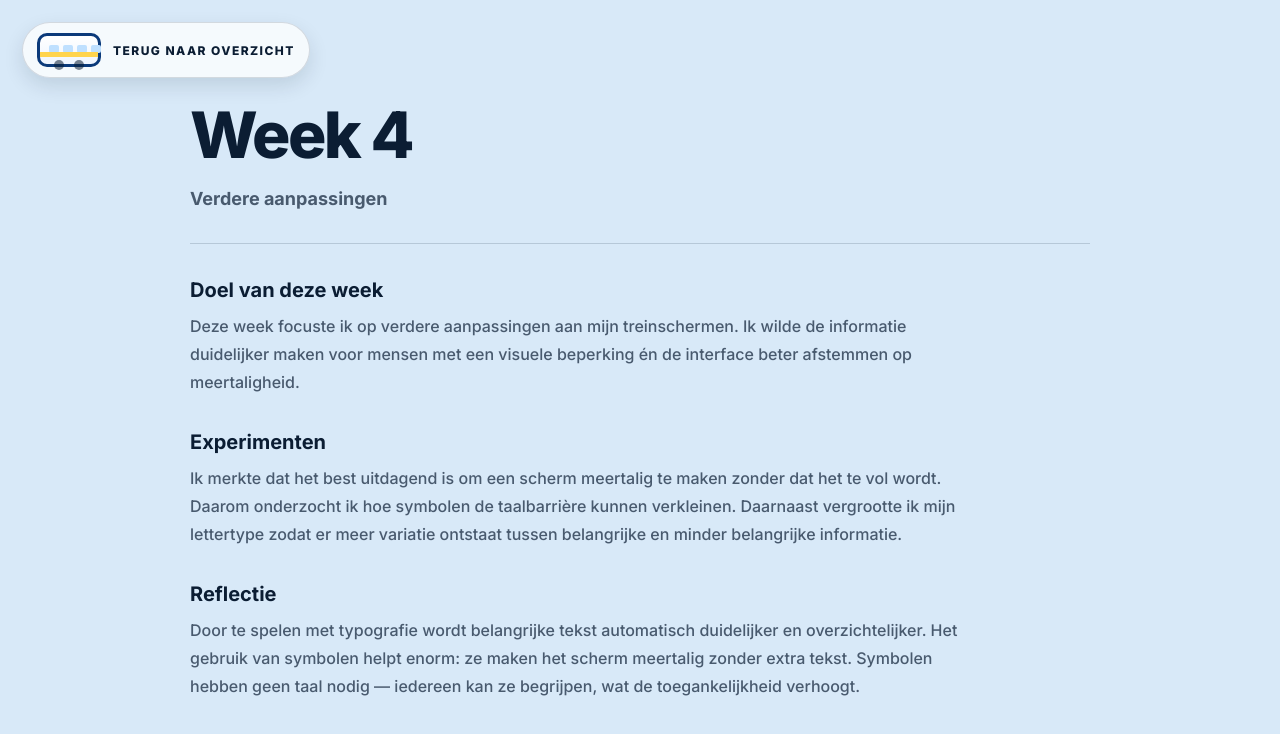
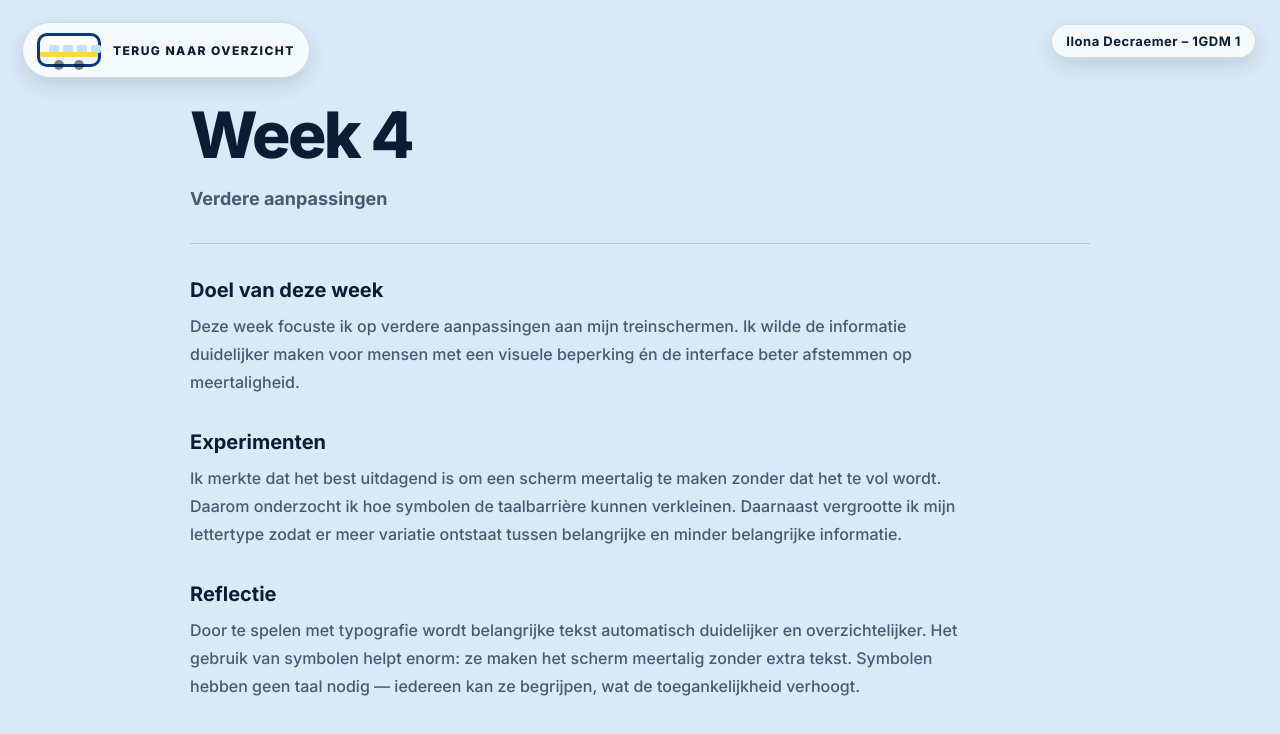
Before and after one commit to decraemerilona-netizen/projectdocs-IlonaD, a plain HTML site: page week4.html in a window 1280 px wide. Drawn offline with Linux system fonts and the light colour scheme.

Commit message:
Add fixed student info section to week4.html
Added a fixed student info section with styling.

```diff
--- a/week4.html
+++ b/week4.html
@@ -158,10 +158,34 @@
       color: var(--muted);
       max-width: 75ch;
     }
+   /* ===== STUDENT INFO ===== */
+  .student-info{
+    position: fixed;
+    top: 24px;
+    right: 24px;
+    z-index: 10;
+
+    font-size: 13px;
+    font-weight: 700;
+    letter-spacing: 0.04em;
+
+    color: var(--ink);
+    background: rgba(255,255,255,0.75);
+    border: 1px solid rgba(11,29,51,0.15);
+    padding: 8px 14px;
+    border-radius: 999px;
+    box-shadow: 0 8px 20px rgba(11,29,51,0.12);
+  }
+
   </style>
 </head>
 
 <body>
+
+  <div class="student-info">
+  Ilona Decraemer – 1GDM 1
+</div>
+
   <main>
 
     <!-- TERUG NAAR OVERZICHT -->
```
